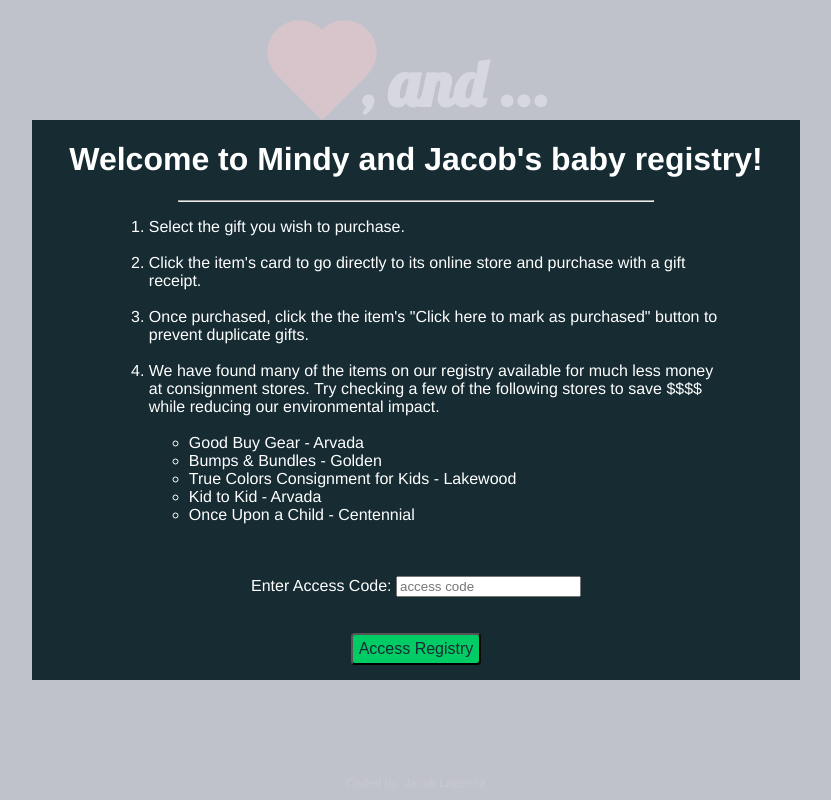
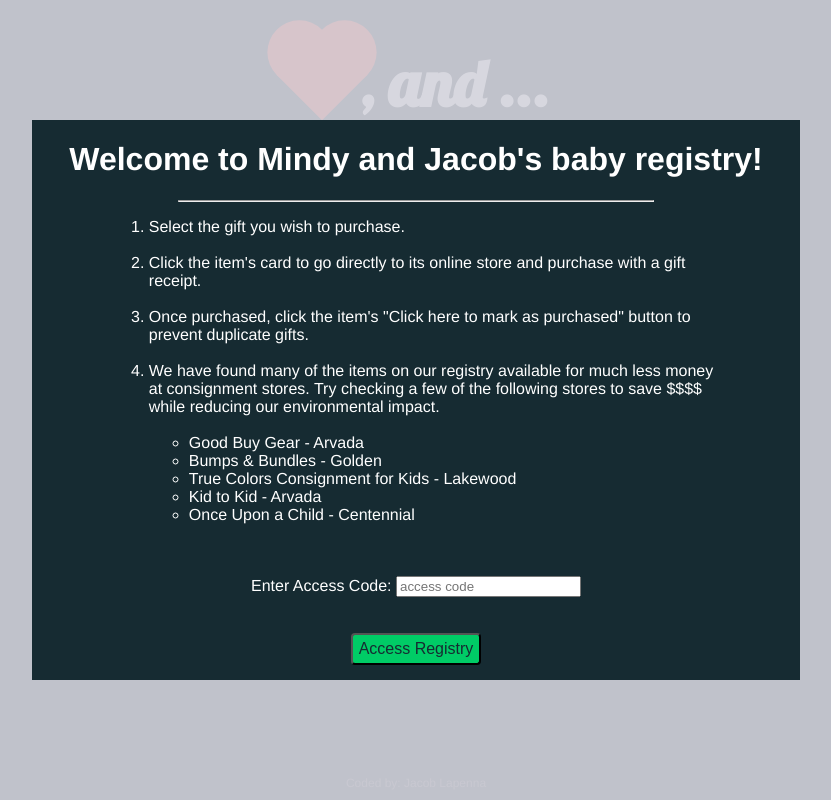
Before and after one commit to jacoblapenna/Baby-Registry, a Flask app: template registry_app/templates/access.html in a window 1280 px wide. Shown: the whole page, without its empty margins (224-1055 px from the left). Run offline with Flask 2, Linux system fonts and the light colour scheme; the template is opened without the code that fills it: values that come from a table or form of the project are taken from there, others are empty; some libraries are stand-ins or nearby versions.

Commit message:
Fixed typo on instruction 3 of access form

```diff
--- a/registry_app/templates/access.html
+++ b/registry_app/templates/access.html
@@ -75,7 +75,7 @@
           <br>
           <li>Click the item's card to go directly to its online store and purchase with a gift receipt.</li>
           <br>
-          <li>Once purchased, click the the item's "Click here to mark as purchased" button to prevent duplicate gifts.</li>
+          <li>Once purchased, click the item's "Click here to mark as purchased" button to prevent duplicate gifts.</li>
           <br>
           <li>
             We have found many of the items on our registry available for much less money at consignment stores. Try checking a few of the following stores to save $$$$ while reducing our environmental impact.
```
